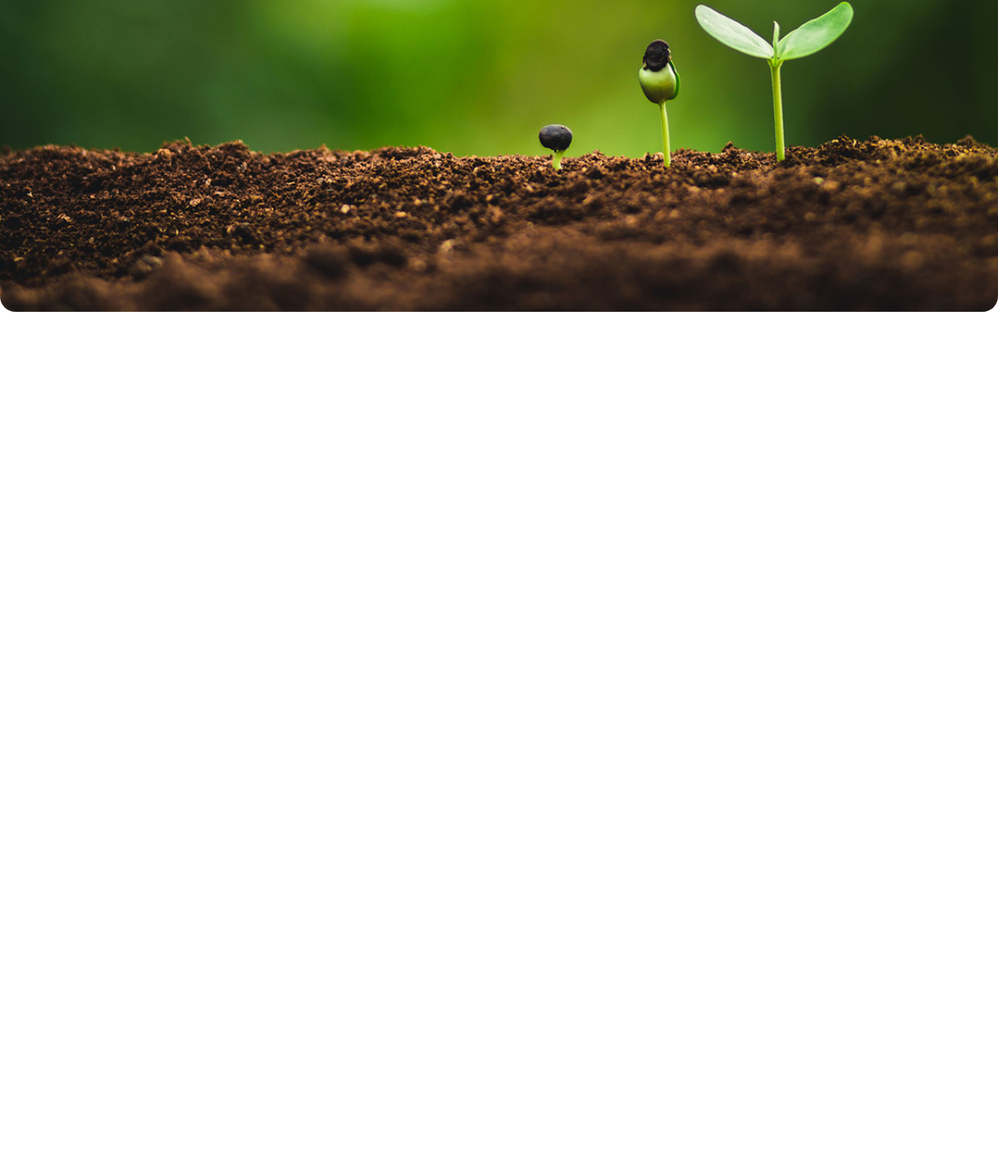
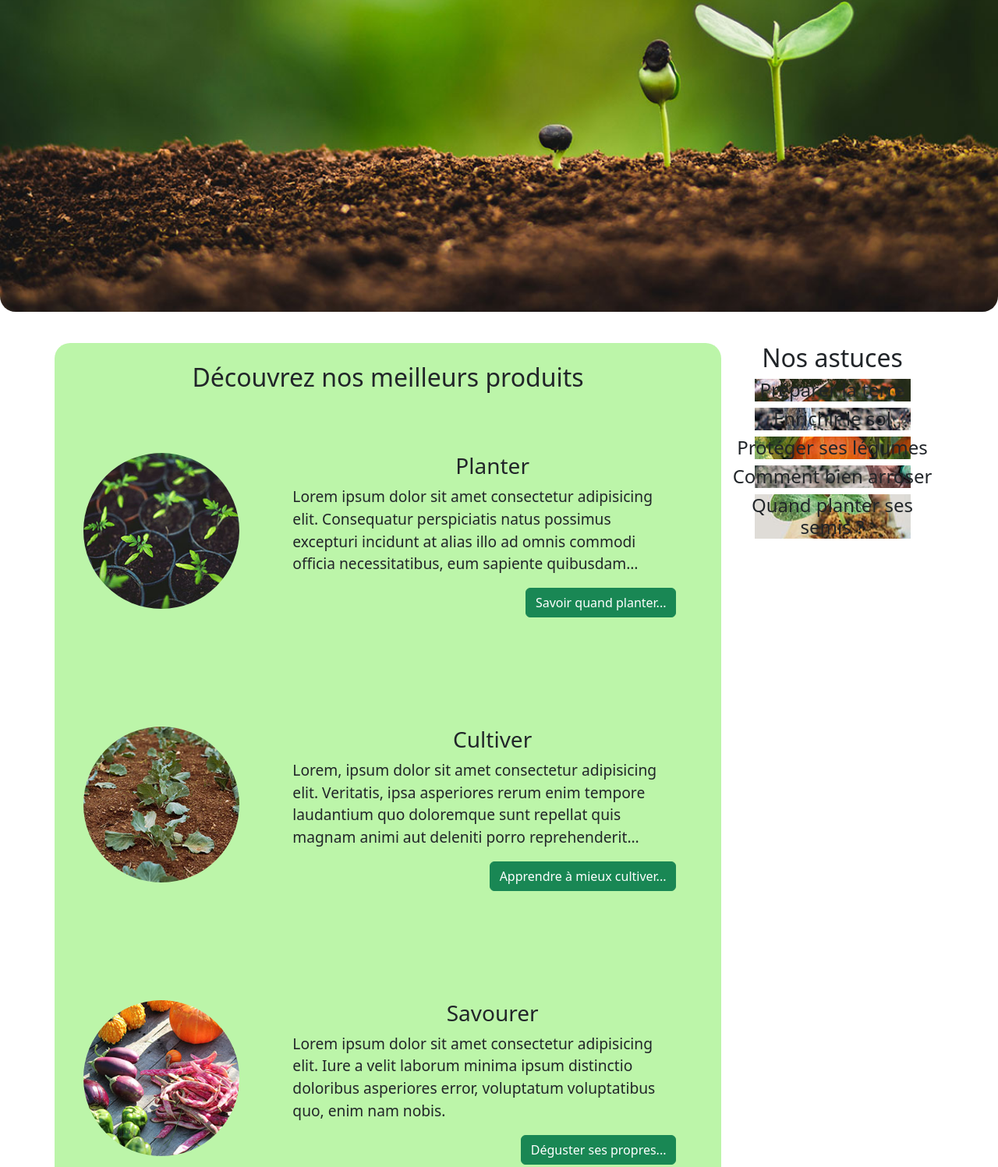
Before and after one commit to kurillos/permaculture, a plain HTML site: page index.html in a window 1280 px wide. Shown: the part 400-1897 px from the top of the page at 78% size. Before the commit the page ends 840 px from the top, so only its background shows below. Drawn offline with nearby package versions, Linux system fonts and the light colour scheme.

Commit message:
Ajout de la rightPart et application du style de la leftPart

```diff
--- a/index.html
+++ b/index.html
@@ -12,7 +12,118 @@
 <body>
     <header>
         <h1>Permaculture, <br> de A à Z</h1>
+    </header>
 
-    </header>
+    <main>
+        <div class="container">
+            <div class="row">
+                    <div class="col-lg-9" id="leftPart">
+                        <h2>Découvrez nos meilleurs produits</h2>
+
+                        <div class="container">
+                            <div class="row elements">
+                                <div class="col-sm-4">
+                                    <img src="./media/planter.jpg" alt="planter">
+                                </div>
+                                <div class="col-sm-8">
+                                    <h3>Planter</h3>
+                                    <p>Lorem ipsum dolor sit amet consectetur adipisicing elit.
+                                        Consequatur perspiciatis natus possimus excepturi incidunt at
+                                        alias illo ad omnis commodi officia necessitatibus, eum sapiente
+                                        quibusdam dolores, distinctio ipsum eligendi praesentium
+                                        mollitia voluptas.
+                                    </p>
+                                    <div class="button">
+                                        <button class="btn btn-success">Savoir quand planter...
+                                        </button>
+                                    </div>
+                                </div>
+                            </div>
+                        </div>
+
+                        <div class="container">
+                            <div class="row elements">
+                                <div class="col-sm-4">
+                                    <img src="./media/cultiver.jpg" alt="cultiver">
+                                </div>
+                                <div class="col-sm-8">
+                                    <h3>Cultiver</h3>
+                                    <p>Lorem, ipsum dolor sit amet consectetur adipisicing elit.
+                                        Veritatis, ipsa asperiores rerum enim tempore laudantium quo
+                                        doloremque sunt repellat quis magnam animi aut deleniti porro
+                                        reprehenderit cupiditate et!
+                                    </p>
+                                    <div class="button">
+                                        <button class="btn btn-success">Apprendre à mieux cultiver...
+                                        </button>
+                                    </div>
+                                </div>
+                            </div>
+                        </div>
+
+                        <div class="container">
+                            <div class="row elements">
+                                <div class="col-sm-4">
+                                    <img src="./media/savourer.jpg" alt="savourer">
+                                </div>
+                                <div class="col-sm-8">
+                                    <h3>Savourer</h3>
+                                    <p>Lorem ipsum dolor sit amet consectetur adipisicing elit.
+                                        Iure a velit laborum minima ipsum distinctio doloribus
+                                        asperiores error, voluptatum voluptatibus quo, enim nam nobis.
+                                    </p>
+                                    <div class="button">
+                                        <button class="btn btn-success">Déguster ses propres...
+                                        </button>
+                                    </div>
+                                </div>
+                            </div>
+                        </div>
+                    </div>
+
+                    <div class="col-lg-3" id="rightPart">
+                        <h2>Nos astuces</h2>
+                            <div
+                                class="tips"
+                                style="background: url(./media/preparer.jpeg) no-repeat 50% 50%;">
+                                    <h4>Préparer la terre</h4>
+                            </div>
+
+                            <div
+                                class="tips"
+                                style="background: url(./media/enrichir.jpeg) no-repeat 50% 50%;">
+                                    <h4>Enrichir le sol</h4>
+                            </div>
+
+                            <div
+                                class="tips"
+                                style="background: url(./media/proteger.jpg) no-repeat 50% 50%;">
+                                    <h4>Protéger ses légumes</h4>
+                            </div>
+
+                            <div
+                                class="tips"
+                                style="background: url(./media/arroser.jpg) no-repeat 50% 50%;">
+                                    <h4>Comment bien arroser</h4>
+                            </div>
+
+                            <div
+                                class="tips"
+                                style="background: url(./media/quand-planter.jpeg) no-repeat 50% 50%;">
+                                    <h4>Quand planter ses semis ?</h4>
+                            </div>
+                    </div>
+
+
+
+                </div>
+            </div>
+
+
+    </main>
+
+    <footer>
+
+    </footer>
 </body>
 </html>
--- a/style.css
+++ b/style.css
@@ -20,11 +20,48 @@ h1 {
     font-size: 5em;
     padding: 200px 0 0 20%;
     text-shadow: -3px 3px 2px #BCF5A9;
+    animation: mainTitle ease 5s;
 }
 
-@keyframes maintitle {
+/* ***************LEFT PART *************** */
+
+#leftPart {
+    background-color: #BCF5A9;
+    border-radius: 20px;
+    padding: 25px;
+}
+
+.elements {
+    padding: 70px 0;
+}
+
+.elements img {
+    border-radius: 100%;
+    width: 200px;
+}
+
+.elements p {
+    font-size: 1.2em;
+    display: -webkit-box;
+    -webkit-box-orient: vertical;
+    -webkit-line-clamp: 4;
+    overflow: hidden;
+    padding-right: 20px;
+}
+
+.elements .button {
+    text-align: right;
+    margin: 15px 4% 0 0;
+}
+
+@keyframes mainTitle {
     0% {
         opacity: 0;
-        transform: translate(0px, 180px);
+        transform: translateY(180px);
+    }
+
+    100% {
+        opacity: 1;
+        transform: translateY(0px);
     }
 }
```
